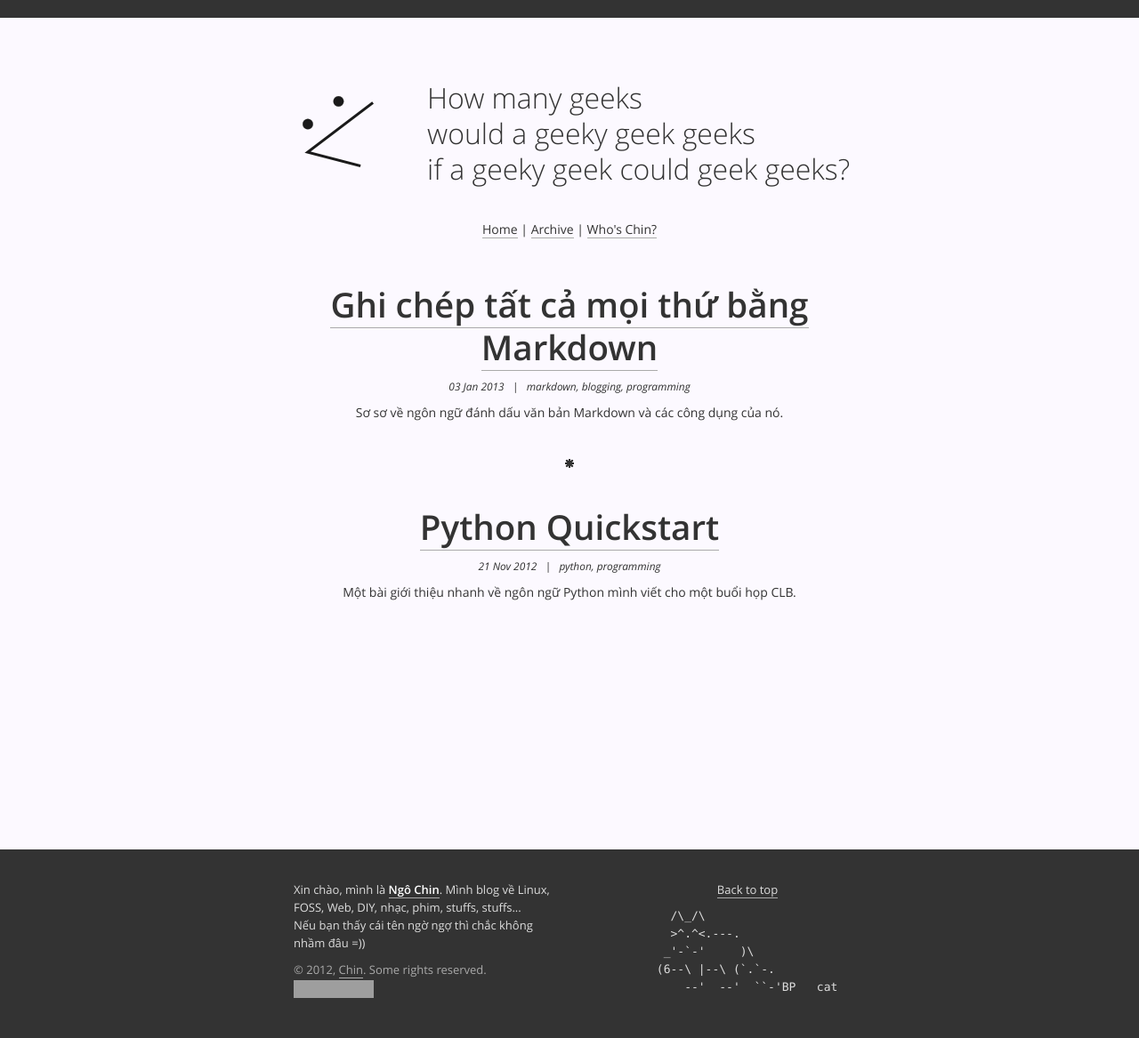
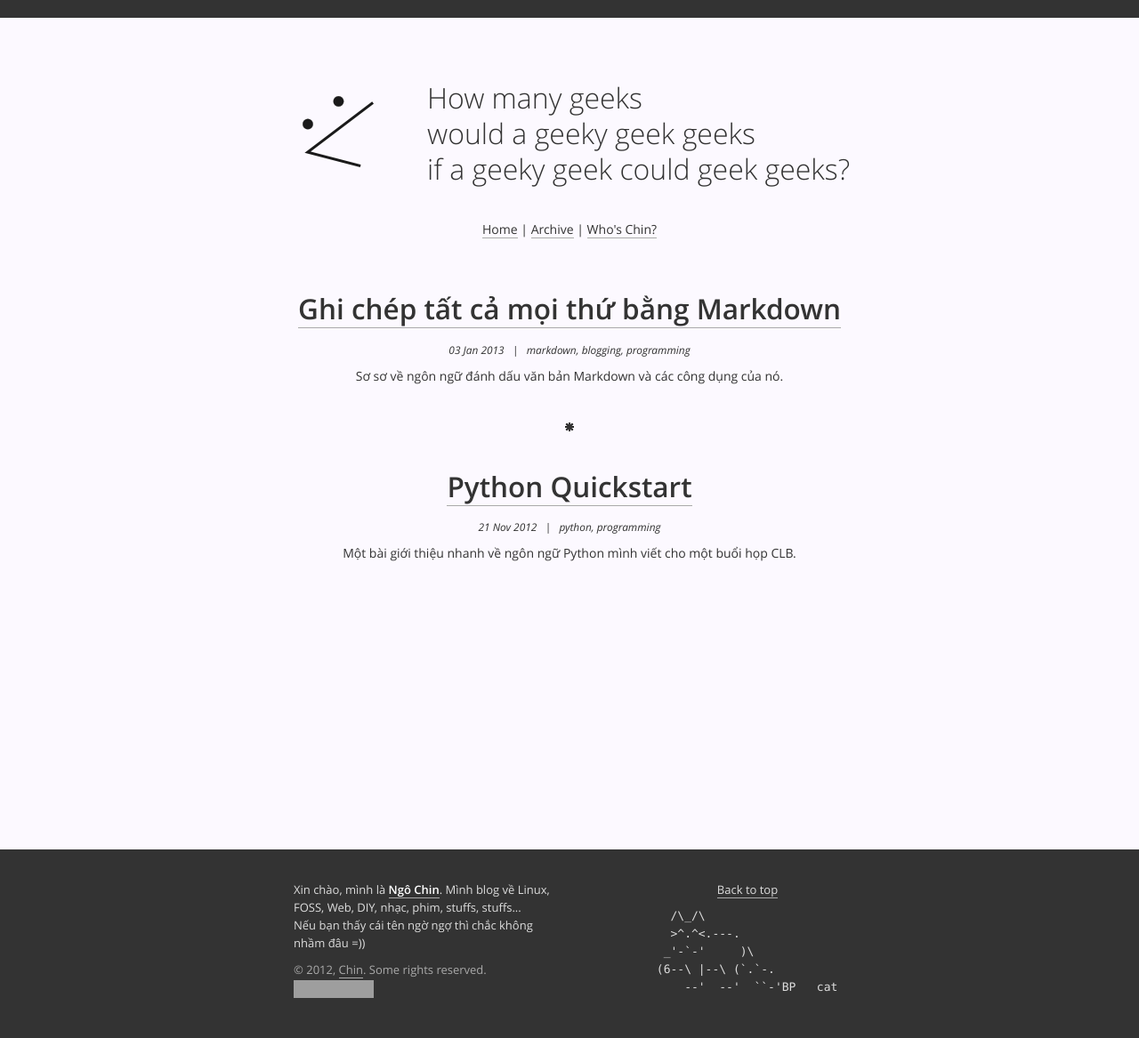
Before and after one commit to lewtds/lewtds.github.com, a Jekyll site: the page built from index.html, in a window 1280 px wide. Shown: the whole page at 89% size. Built offline with Jekyll 4.4.1, drawn with Linux system fonts in a browser that asks for light colours; grey boxes are pictures that could not be loaded.

Commit message:
Restyle post title in index

```diff
--- a/_layouts/default.html
+++ b/_layouts/default.html
@@ -51,7 +51,7 @@
                 </div>
             </header>
 
-            <div>{{ content }}</div>
+            <div class="content">{{ content }}</div>
         </div>
 
         <footer>
--- a/assets/css/style.css
+++ b/assets/css/style.css
@@ -13,6 +13,36 @@ article > h1, h2, h3, h4, h5, h6 {
     margin-bottom: 0.9em;
     margin-top: 0.6em;
     font-family: inherit;
+}
+
+header *::selection {
+    background-color: #748DA3;
+    color: white;
+}
+
+header *::-moz-selection {
+    background-color: #748DA3;
+    color: white;
+}
+
+.content *::selection {
+    background-color: #748DA3;
+    color: white;
+}
+
+.content *::-moz-selection {
+    background-color: #748DA3;
+    color: white;
+}
+
+footer *::selection {
+    color: #748DA3;
+    background-color: white;
+}
+
+footer *::-moz-selection {
+    color: #748DA3;
+    background-color: white;
 }
 
 /*
@@ -150,6 +180,10 @@ h1 a {
     line-height: 1.25em;
 }
 
+h2.post-title {
+    margin-bottom: 0.5em;
+}
+
 .tag-line-border {
     border: none;
 }
--- a/index.html
+++ b/index.html
@@ -11,7 +11,7 @@ description: Chin's weblog about Linux, FOSS, Web, DIY, music, movies and stuffs
     <article class="center-text">
 {% endif %}
         <section>
-    	  <h1><a href="{{ post.url }}">{{ post.title }}</a></h1>
+    	  <h2 class="post-title"><a href="{{ post.url }}">{{ post.title }}</a></h2>
     	  <p class="date"><i><small>{{ post.date | date_to_string }}
           {% unless post.tags == empty %}
           &nbsp;&nbsp;|&nbsp;&nbsp;
```
